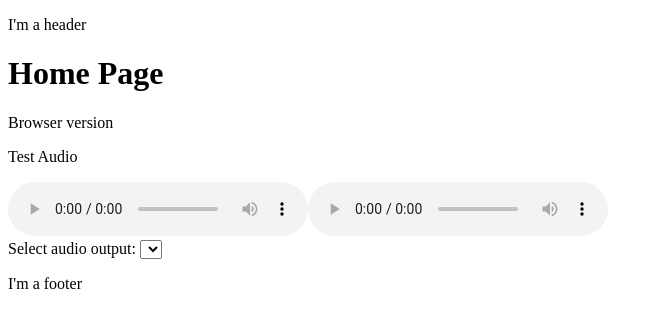
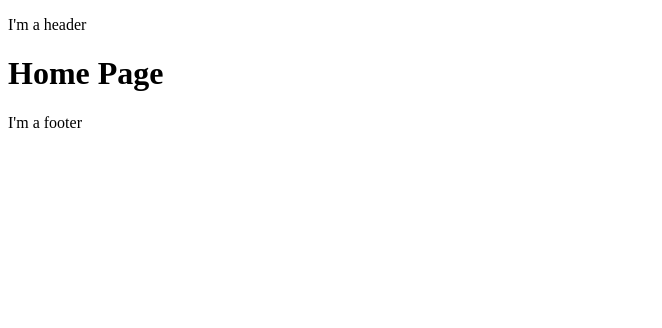
Before and after one commit to Delphine-Alex/Portfolio, a Next.js app: page / in a window 1280 px wide. Shown: the top 328 px of the page, without its empty margins (0-662 px from the left). Built offline with nearby package versions, Linux system fonts and the light colour scheme.

Commit message:
Launching a new project

```diff
--- a/src/components/audio/audio.js
+++ /dev/null
@@ -1,23 +0,0 @@
-import React from 'react';
-
-const Audio = () => {
-    return (
-        <div className='audio__main'>
-            <p>Test Audio</p>
-
-            <audio title="local audio file" controls loop>
-		    <source src="alabama.mp3" type="audio/mp3"/>
-		    This browser does not support the audio element.
-	        </audio>
-
-            <audio id="gum-local" controls autoplay></audio>
-
-            <div class="outputSelector">
-		    <label>Select audio output: </label>
-		    <select></select>
-	        </div>
-        </div>
-    );
-}
-
-export default Audio;
--- a/src/components/detectbrowsers/detectbrowsers.js
+++ /dev/null
@@ -1,23 +0,0 @@
-import React from 'react';
-// import { render } from "react-dom";
-
-// import Bowser from "bowser";
-
-
-const Detectbrowsers = () => {
-    //const isChrome = !!window.chrome && (!!window.chrome.webstore || !!window.chrome.runtime)
-    //const isFirefox = typeof InstallTrigger !== "undefined";
-    //const isIE = false || !!document.documentMode;
-
-    // const browser = Bowser.getParser(window.navigator.userAgent);
-
-    return (
-        <div className=''>
-            <p>Browser version</p>
-            {/* <p>{isFirefox ? "Yes, it's Firefox" : "No, it's not Firefox"}</p> */}
-            {/* {"You are using " + browser.parsedResult.browser.name + " v" + browser.parsedResult.browser.version + " on " + browser.parsedResult.os.name} */}
-        </div>
-    );
-}
-
-export default Detectbrowsers;
--- a/src/pages/index.js
+++ b/src/pages/index.js
@@ -1,15 +1,11 @@
 import React from 'react';
 
-import Detectbrowsers from '../components/detectbrowsers/detectbrowsers';
-import Audio from '../components/audio/audio';
 
 const Home = () => {
   return (
     <div className='home_page'>
-        <h1>Home Page</h1>
-        <Detectbrowsers />
-        <Audio />
-     </div>
+      <h1>Home Page</h1>
+    </div>
   );
 }
 
```
Also changed, not shown: src/components/audio/audio.scss (deleted), src/public/icon.png (deleted), 1 other file (tests, documents, lock files or other folders).
